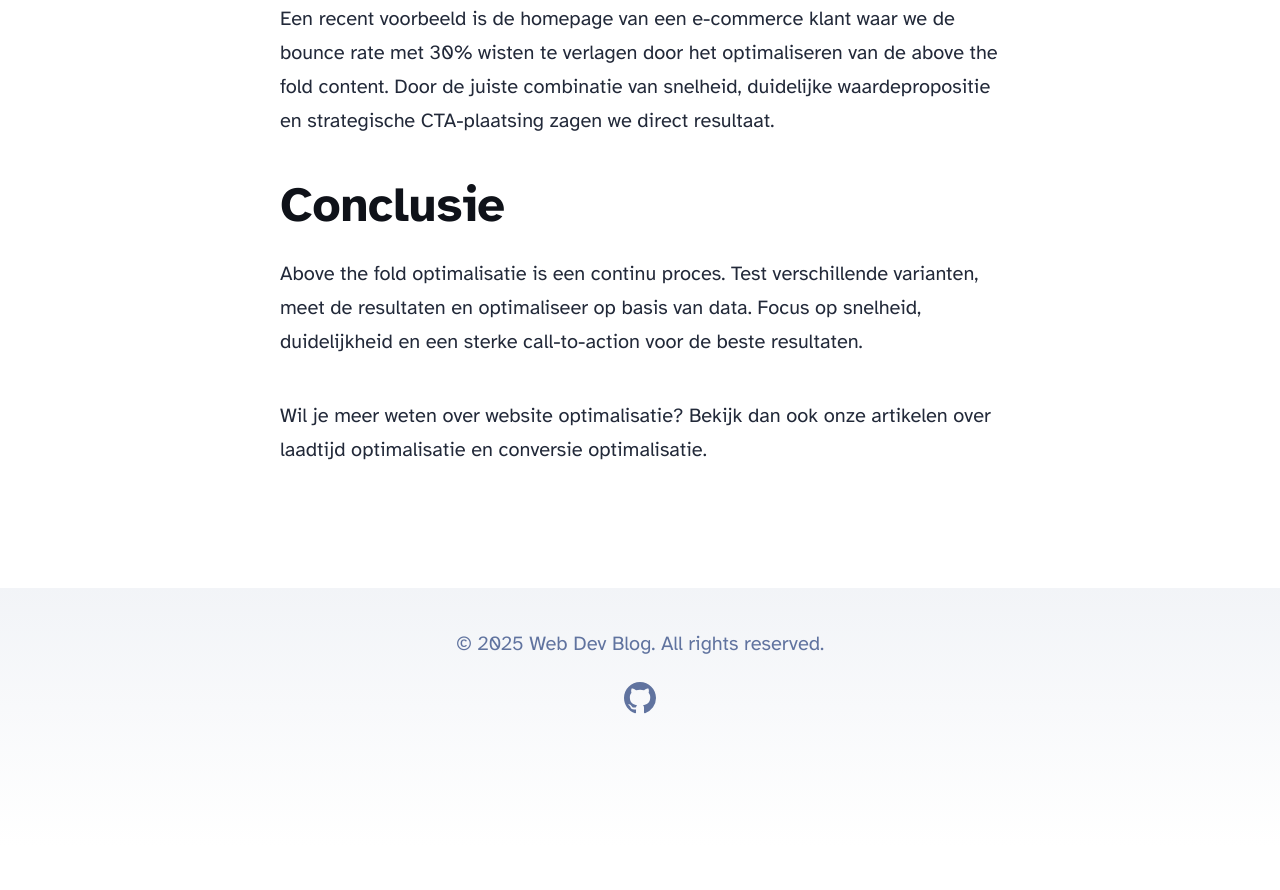
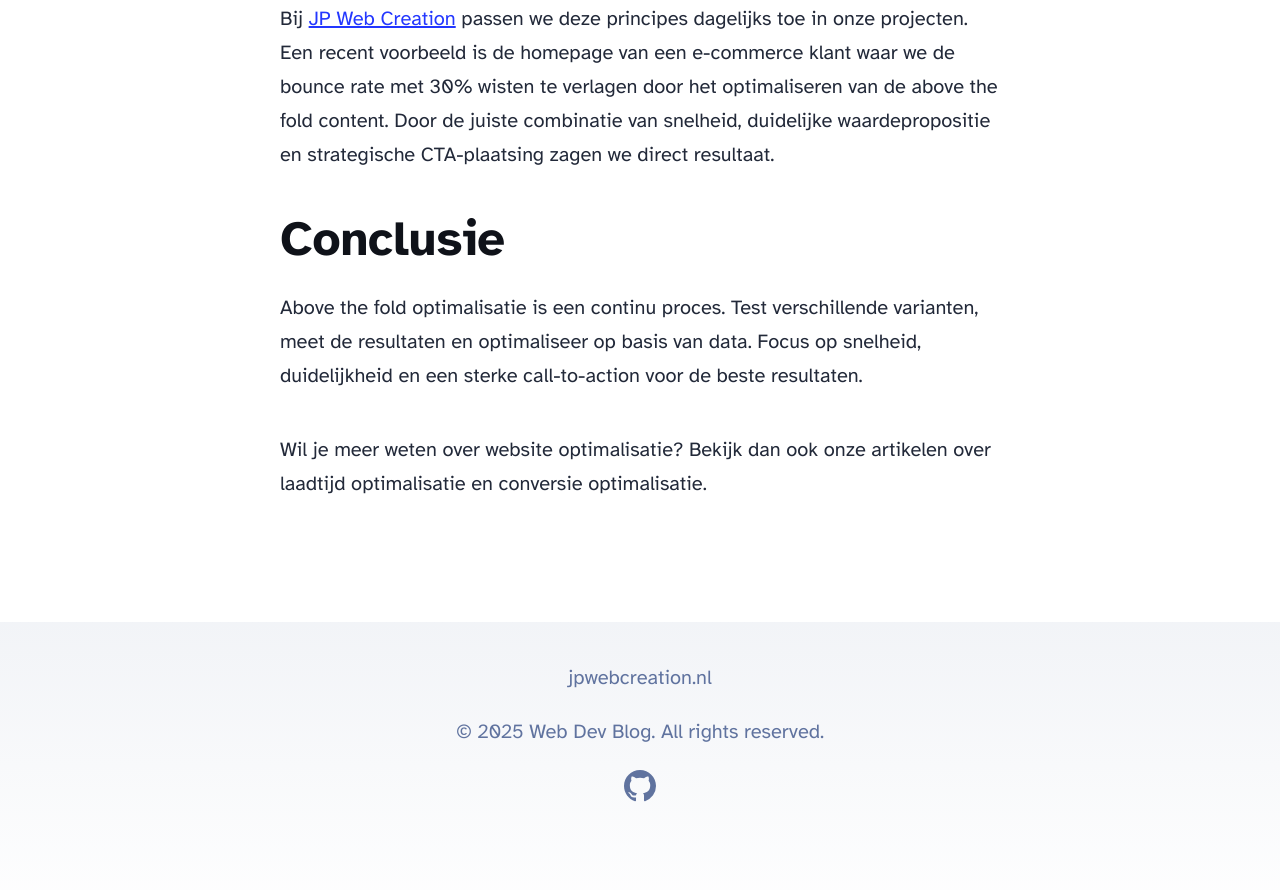
Before and after one commit to JorisPaarde/webdev-inzichten, an Astro site: page /blog/above-the-fold-optimalisatie in a window 1280 px wide. Shown: the part 3186-4076 px from the top of the page. Before the commit the page ends 4032 px from the top, so only its background shows below. Built offline with nearby package versions, Linux system fonts and the light colour scheme; Astro itself is replaced by a stand-in of ours.

Commit message:
adjusts links

```diff
--- a/src/components/Footer.astro
+++ b/src/components/Footer.astro
@@ -1,9 +1,12 @@
 ---
-import { SITE_TITLE, GITHUB_URL } from '../consts';
+import { SITE_TITLE, GITHUB_URL, PORTFOLIO_URL } from '../consts';
 const today = new Date();
 ---
 
 <footer>
+	<div class="site-link">
+		<a href={PORTFOLIO_URL} target="_blank" rel="noopener noreferrer">jpwebcreation.nl</a>
+	</div>
 	&copy; {today.getFullYear()} {SITE_TITLE}. All rights reserved.
 	<div class="social-links">
 		<a href={GITHUB_URL} target="_blank">
@@ -37,4 +40,15 @@
 	.social-links a:hover {
 		color: rgb(var(--gray-dark));
 	}
+	.site-link {
+		margin-bottom: 1em;
+	}
+	.site-link a {
+		color: rgb(var(--gray));
+		text-decoration: none;
+	}
+	.site-link a:hover {
+		color: rgb(var(--gray-dark));
+		text-decoration: underline;
+	}
 </style>
--- a/src/content/blog/above-the-fold-optimalisatie.md
+++ b/src/content/blog/above-the-fold-optimalisatie.md
@@ -15,6 +15,7 @@
 - Snel laden (onder de 1-2 seconden)
 - Visueel aantrekkelijk zijn
 - Een duidelijke call-to-action bevatten
+- De juiste hoeveelheid tekst bevatten ([lees meer over optimale tekstlengte](/blog/optimale-tekstlengte))
 
 ## 5 Tips voor Optimale Above the Fold Content
 
```
